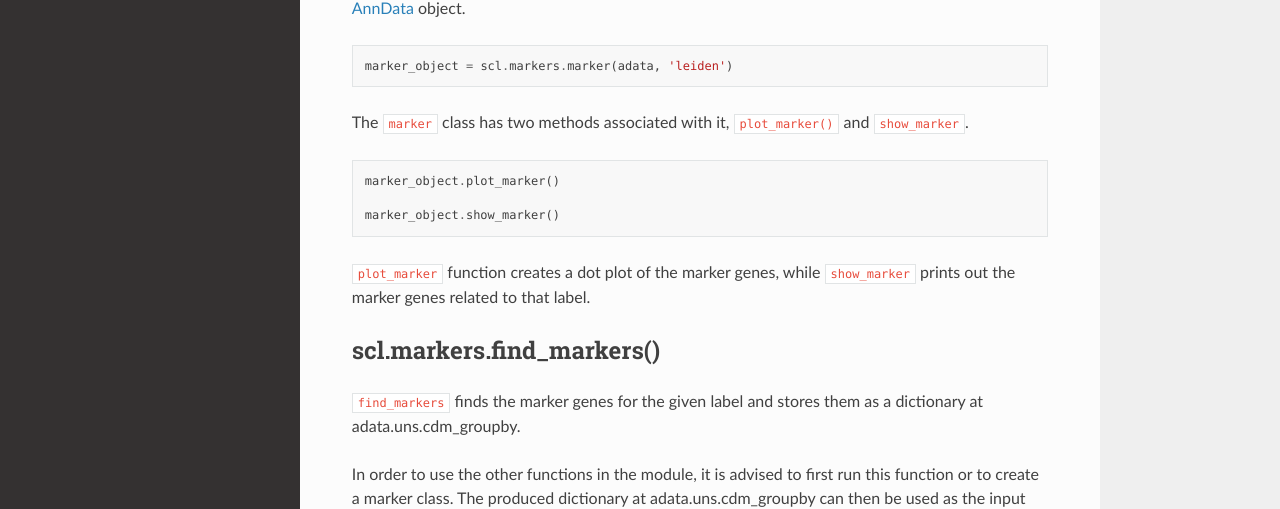
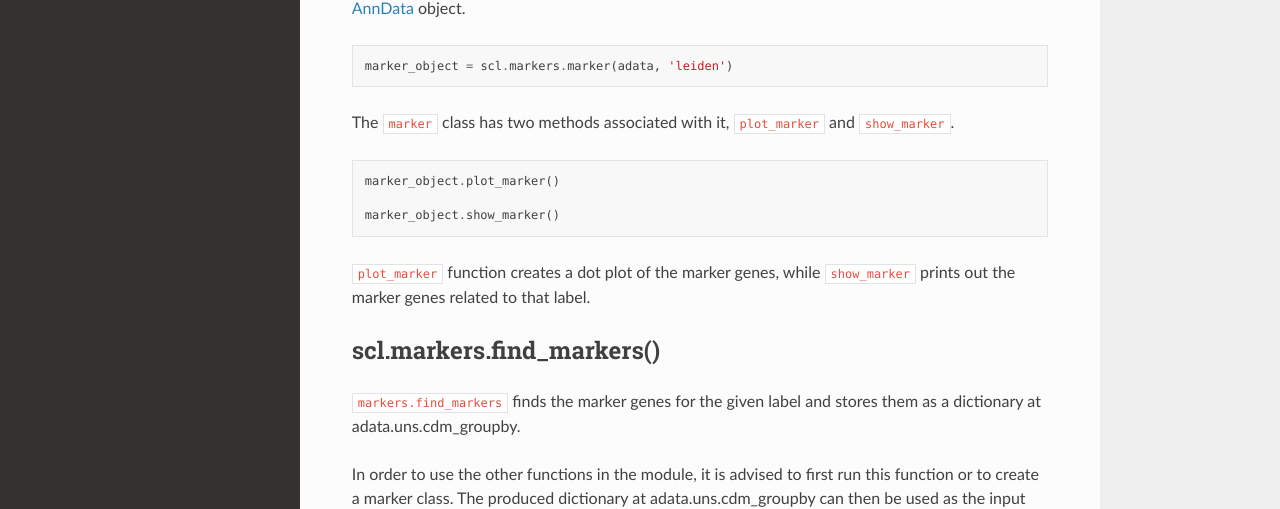
Before and after one commit to scmgl-kaist/sceleto, a Sphinx documentation site: the page built from docs/source/api.rst, in a window 1280 px wide and 1150 px high. Shown: the part 359-868 px from the top of the window. Built offline with Sphinx 7.4.7 and the Read the Docs theme 2.0.0, drawn with Linux system fonts in a browser that asks for light colours; cross-references to code outside the pages are shown as plain code.

Commit message:
Made changes to  api.rst

```diff
--- a/docs/source/api.rst
+++ b/docs/source/api.rst
@@ -19,7 +19,7 @@ scl.markers.marker [Class]
 
    marker_object = scl.markers.marker(adata, 'leiden')
 
-The :code:`marker` class has two methods associated with it, :py:function:`plot_marker()` and :py:function:`show_marker`.
+The :code:`marker` class has two methods associated with it, :code:`plot_marker` and :code:`show_marker`.
 
 .. code-block:: python
 
@@ -27,12 +27,12 @@ The :code:`marker` class has two methods associated with it, :py:function:`plot_
 
    marker_object.show_marker()
 
-:py:function:`plot_marker` function creates a dot plot of the marker genes, while :py:function:`show_marker` prints out the marker genes related to that label.
+:code:`plot_marker` function creates a dot plot of the marker genes, while :code:`show_marker` prints out the marker genes related to that label.
 
 scl.markers.find_markers()
 --------------------------
 
-:py:function:`find_markers` finds the marker genes for the given label and stores them as a dictionary at adata.uns.cdm_groupby.
+:py:function:`markers.find_markers` finds the marker genes for the given label and stores them as a dictionary at adata.uns.cdm_groupby.
 
 In order to use the other functions in the module, it is advised to first run this function or to create a marker class.
 The produced dictionary at adata.uns.cdm_groupby can then be used as the input for cdm_out argument for the other functions.
```
